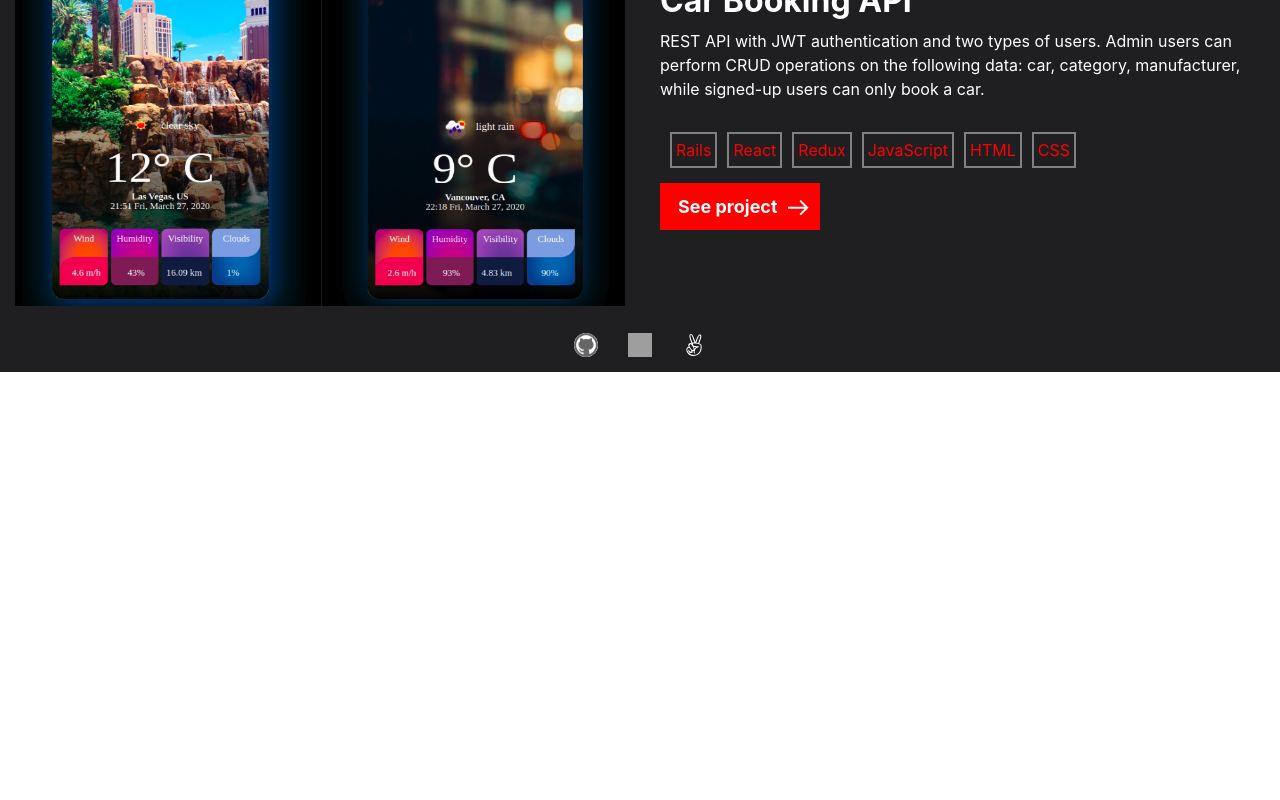
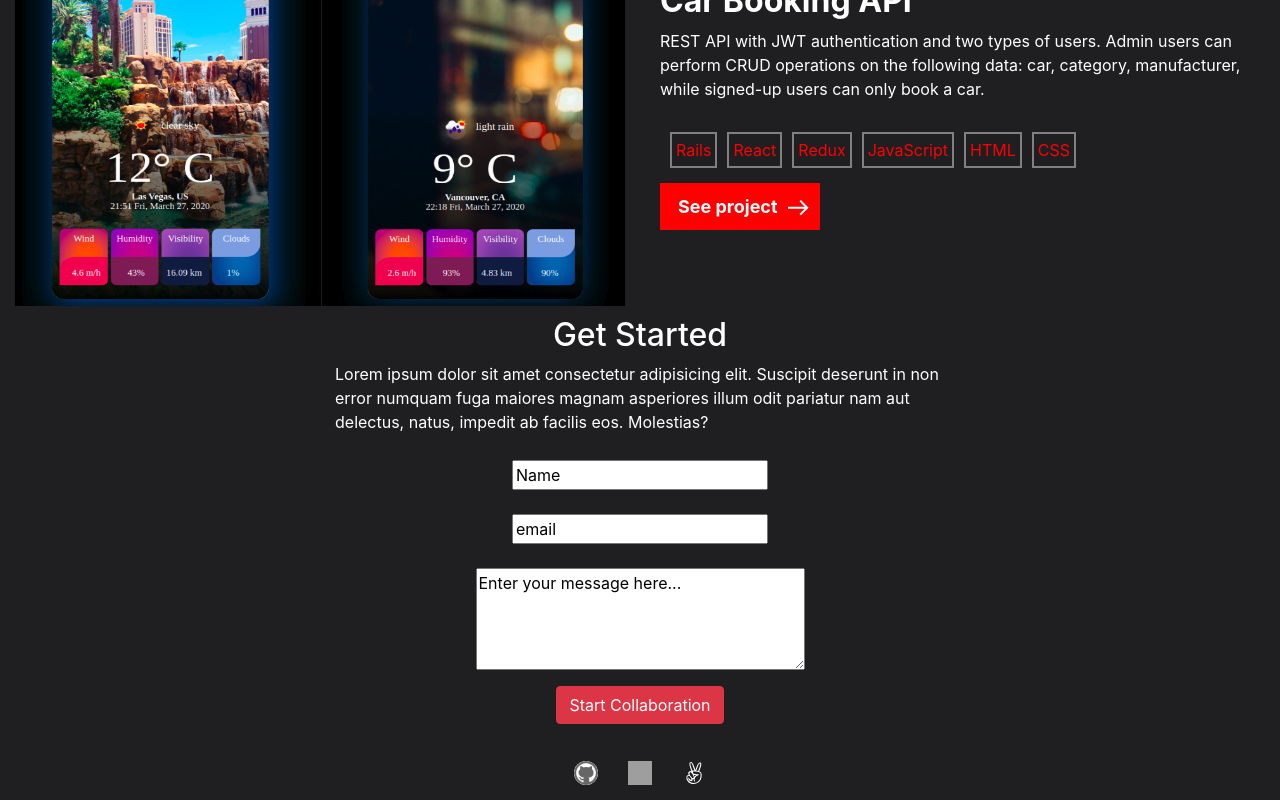
Before and after one commit to Abdusaid10/personal-portfolio, a React (Create React App) app: page / in a window 1280 px wide. Shown: the part 2573-3373 px from the top of the page. Before the commit the page ends 2945 px from the top, so only its background shows below. Built offline with nearby package versions, Linux system fonts and the light colour scheme; grey boxes are pictures that could not be loaded.

Commit message:
add From component and GetStarted container

```diff
--- /dev/null
+++ b/src/assets/styles/Form.css
@@ -0,0 +1,8 @@
+.get-started,
+.form-container {
+  display: flex;
+  flex-direction: column;
+  justify-content: center;
+  align-items: center;
+  margin: 10px auto;
+}
--- a/src/components/App.js
+++ b/src/components/App.js
@@ -3,6 +3,7 @@ import Navbar from '../containers/Navbar';
 import About from './About';
 import Contact from './Contact';
 import RecentWork from '../containers/RecentWork';
+import GetStarted from '../containers/GetStarted';
 import '../assets/styles/reset.css';
 import '../assets/styles/index.css';
 import '../assets/styles/Navbar.css';
@@ -13,6 +14,7 @@ const App = () => (
     <Navbar />
     <About />
     <RecentWork />
+    <GetStarted />
     <Contact />
   </div>
 );
--- /dev/null
+++ b/src/components/Form.js
@@ -0,0 +1,61 @@
+import React, { useState } from 'react';
+
+const Form = () => {
+  const initialState = {
+    name: 'Name',
+    email: 'email',
+    message: 'Enter your message here...',
+  };
+  const [data, setData] = useState(initialState);
+  const { name, email, message } = data;
+
+  const handleChange = e => {
+    const { name, value } = e.target;
+    setData({
+      ...data,
+      [name]: value,
+    });
+  };
+
+  const handleSubmit = () => {
+
+  };
+
+  return (
+    <form className="form-container" onSubmint={handleSubmit}>
+      <label htmlFor="name">
+        <input
+          type="text"
+          name="name"
+          value={name}
+          onChange={handleChange}
+          className="form-group"
+        />
+      </label>
+      <label htmlFor="email">
+        <input
+          className="form-group"
+          type="text"
+          name="email"
+          value={email}
+          onChange={handleChange}
+          required
+        />
+      </label>
+      <textarea
+        className="form-group"
+        name="message"
+        rows="4"
+        cols="30"
+        value={message}
+        placeholder="Enter your message here..."
+        required
+      >
+        {message}
+      </textarea>
+      <button type="submit" className="btn btn-danger">Start Collaboration</button>
+    </form>
+  );
+};
+
+export default Form;
--- /dev/null
+++ b/src/containers/GetStarted.js
@@ -0,0 +1,18 @@
+import React from 'react';
+import Form from '../components/Form';
+import '../assets/styles/Form.css';
+
+const GetStarted = () => (
+  <div className="get-started col-md-6">
+    <h2>Get Started</h2>
+    <p>
+      Lorem ipsum dolor sit amet consectetur adipisicing elit.
+      Suscipit deserunt in non error numquam fuga maiores magnam
+      asperiores illum odit pariatur nam aut delectus,
+      natus, impedit ab facilis eos. Molestias?
+    </p>
+    <Form />
+  </div>
+);
+
+export default GetStarted;
```
